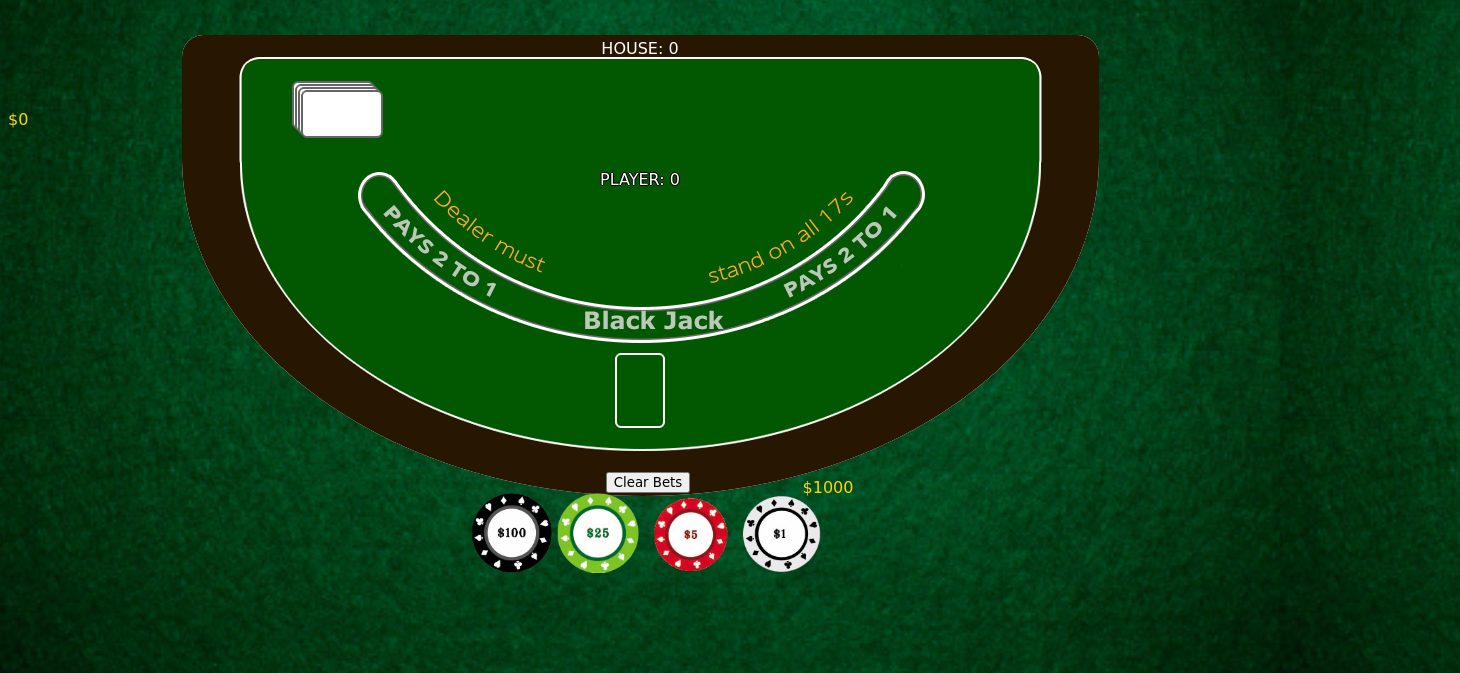
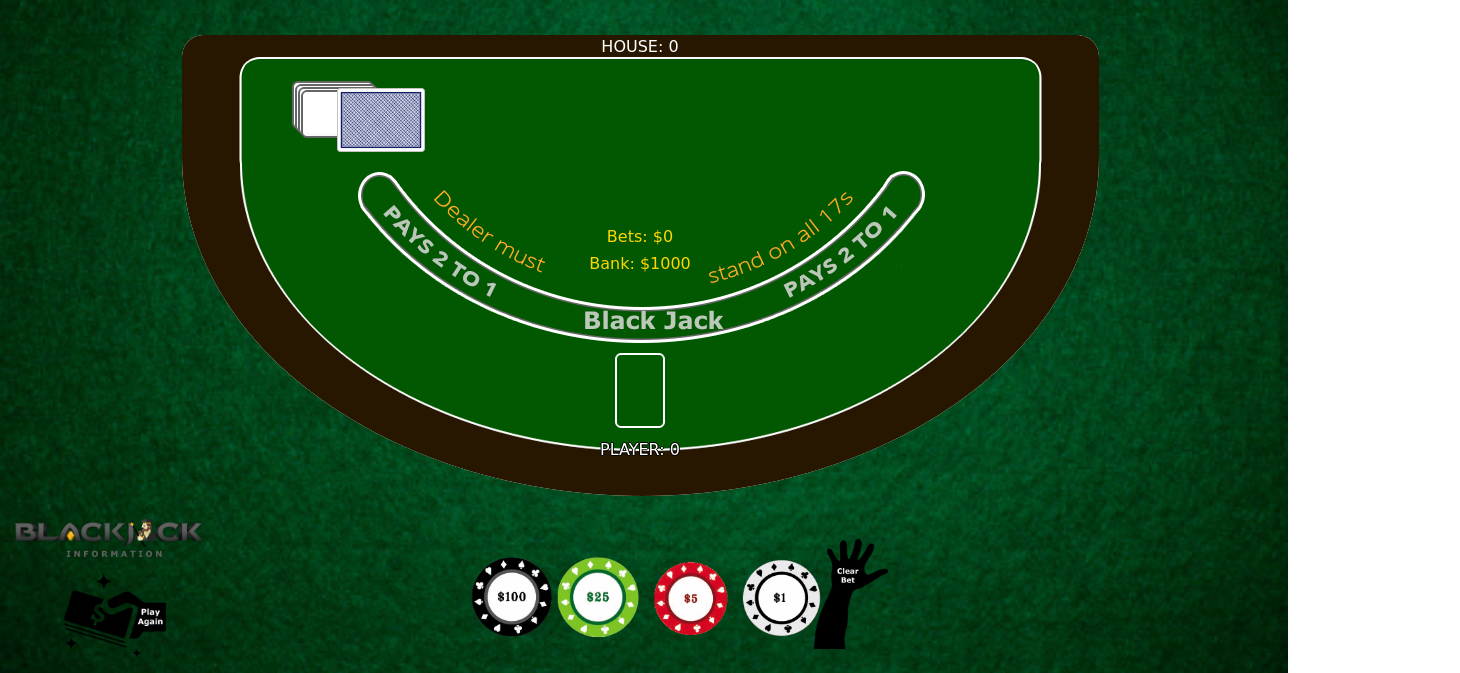
Before and after one commit to OppaKimchee/project1, a plain HTML site: page index.html in a window 1280 px wide. Shown: the part 143-816 px from the top of the page, 1460 px wide, since content can reach past the window. Drawn offline with nearby package versions, Linux system fonts and the light colour scheme; a web font is replaced by a local one.

Commit message:
finished product, maybe add little extras if have time

```diff
--- a/css/style.css
+++ b/css/style.css
@@ -19,21 +19,46 @@ body{
   background: url("../images/board/table.png") no-repeat center center;
   height:100%;
 }
+#start{
+  position: absolute;
+  left: 5%;
+  bottom: 0%;
+  width: 8%;
+  z-index: 100;
+}
+#instructions{
+  position: absolute;
+  bottom: 11%;
+  left: 1%;
+  width: 15%;
+  z-index: 100;}
+#info{
+  height: 69%;
+  width: 17%;
+  position: absolute;
+  right: 0;
+  bottom: 30%;
+  color:#DDDDDD;
+}
 #deck {
-  width: 25%;
-  color: white;
+  position:absolute;
+  top: 40%;
+  left: 26%;
 }
-#black{
-  color:black;
 
-}
 #house {
   width: 50%;
   margin: 0 auto;
   text-align: center;
   position:relative;
-  top:45px;
+  top: 64px;
   color: white;
+}
+#houseBoard{
+  margin: 6% auto;
+  width: 50%;
+  height: 163px;
+  text-align: center;
 }
 
 #player {
@@ -41,7 +66,7 @@ body{
   text-align: center;
   padding: 0;
   position: relative;
-  bottom: 12px;
+  bottom: -15px;
   text-shadow: -1px 0 black, 0 1px black, 1px 0 black, 0 -1px black;
   margin: 0 auto;
   color: white;
@@ -50,11 +75,18 @@ body{
 
 #playerContainer{
   position:relative;
-  top:150px;
+  top:10%;
 }
 
+#playerBoard{
+  width: 50%;
+  margin: -8% auto;
+  text-align: center;
+}
+
+}
 #chips{
-
+  margin:-5%;
 }
 
 .container{
@@ -63,27 +95,27 @@ body{
 
 
 #display{
-  width: 100%;
-  text-align:center;
+  text-align: center;
   margin: 0 auto;
-  color:#ff6666;
+  color: #ff6666;
+  position: absolute;
+  bottom: 23%;
 }
 #displayContainer{
   position: relative;
   margin: 0 auto;
 }
 #pool{
-  position: absolute;
-  top: 97px;
-  text-align: center;
-  color:gold;
+text-align: center;
+color: gold;
+position: relative;
+bottom: 10%;
 }
 #bank{
   color: gold;
   text-align: center;
   position: relative;
-  top: 465px;
-  left: 188px;
+  top: -9%;
 }
 #betDisplay{
   width: 75%;
@@ -93,7 +125,8 @@ body{
   height: 80px;
 }
 .hitStand{
-  width: 50%;
+  width: 100px;
+  height:100px;
   margin: 0 auto;
   text-align: center;
   position: relative;
@@ -103,12 +136,25 @@ body{
   text-align: center;
   margin: 0 auto;
   position: absolute;
+  bottom:0;
 }
 #buttonContainer{
   width: 100%;
   margin: 0 auto;
   text-align: center;
   position:absolute;
-  bottom: 10%;
+  bottom: 2%;
   min-width:960px;
 }
+#clear{
+  width: 10%;
+  position: absolute;
+  right: 29%;
+  bottom: -9%;
+}
+#deal{
+  width: 92px;
+  position: absolute;
+  right: 25%;
+  bottom: -9%;
+}
--- a/index.html
+++ b/index.html
@@ -14,29 +14,25 @@
 </head>
 <body>
   <div id="table">
-    <header>
-      <h1><img src="images/board/Blackjack.gif" id="logo">Go Broke or Go Home!</h1>
-    </header>
-    <nav><button id="start">START</button></nav>
+    <h1><img src="images/board/Blackjack.gif" id="logo">Go Broke or Go Home!</h1>
+    <img src="images/board/reset.png" id="start">
+    <img src="images/board/info.png" id="instructions">
     <div class="container">
-      <div id="house">HOUSE: <span></span>
-        <div id="houseBoard"></div>
-      </div>
+      <div id="deck" class="card back west"></div>
+      <div id="house">HOUSE: <span></span></div>
+      <div id="houseBoard"></div>
     </div>
-    <div id="displayContainer">
-      <div id="pool">POOL</div>
-      <div id="bank">BANK</div>
-      <div id="display">DISPLAY</div>
-    </div>
+    <div id="display">DISPLAY</div>
+    <div id="pool">POOL</div>
+    <div id="bank">BANK</div>
     <div class="container" id="playerContainer">
-      <div id="player">PLAYER: <span></span>
-        <div id="playerBoard"></div>
-      </div>
+      <div id="player">PLAYER: <span></span></div>
+      <div id="playerBoard"></div>
     </div>
     <div id="buttonContainer">
       <div class="playerProgress">
-        <button id="clear">Clear Bets</button>
-        <button id="deal">Deal Cards</button>
+        <img src="images/board/clear.png" id="clear">
+        <img src="images/board/deal.png" id="deal">
       </div>
       <div class="playerProgress" id="chips">
         <img src="images/board/hundred.png" id="hundred">
@@ -45,9 +41,23 @@
         <img src="images/board/one.png" id="one">
       </div>
       <div id="hitStandDisplay">
-        <button class="hitStand" id="hit">HIT</button>
-        <button class="hitStand" id="stand">STAND</button>
+        <img src="images/board/hit.png" class="hitStand" id="hit">
+        <img src="images/board/stand.png" class="hitStand" id="stand">
       </div>
+    </div>
+    <div id="info">
+      <strong>Instructions:</strong>
+      <br>------------
+      <br>1. Place your bets.
+      <br><br>2. Press Deal Cards to start the match after placing your bets.
+      <br><br>3. Press Hit to get another card.
+      <br><br>4. Press Stand to end your turn.
+      <br><br>5. If you win, you will gain your bet x2 in your bank.
+      <br><br>6. If you lose, you lose your bet.
+      <br><br>7. Getting 21 (Ace + any card value with 10) on initial hand, you will gain your bet x2 + another 1.5x your bet!
+      <br><br>8. If dealer gets 21 and its not a tie then you just lose your bet.
+      <br><br>9. Cards: 2,3,4,5,6,7,8,9,10,
+      <br><br>10. Jack = 10, Queen = 10, King = 10, Aces will initially be 11 and can be turned to 1.
     </div>
   </div>
   <script src="js/script.js"></script>
--- a/js/functions.js
+++ b/js/functions.js
@@ -133,7 +133,6 @@ function render() {
   else{
     $('#deal').show();
   }
-
   handInProgress ? $('.playerProgress').hide() : $('.playerProgress').show();
   handInProgress ? $('#hitStandDisplay').show() : $('#hitStandDisplay').hide();
   if (playerHand.length) renderHands();
@@ -141,10 +140,9 @@ function render() {
   if(handInProgress) $('#house span').text(houseHand[1].rank);
   if (!handInProgress) $('#house span').text(houseVal);
   $('#player span').text(playerVal);
-  $('#bank').text(`$${bank}`);
-  $('#pool').text(`$${pool}`);
-  console.log(bank)
-  if(bank < 1 && pool === 0) message = "Sorry, you're bankrupt! Please go to the ATM and feed me more please... I mean press start to play again.";
+  $('#bank').text(`Bank: $${bank}`);
+  $('#pool').text(`Bets: $${pool}`);
+  if(bank < 1 && pool === 0) message = "Sorry, you're bankrupt! Please go to the ATM and feed me more please... I mean press play again. I DARE YOU!.";
 }
 
 function renderHands() {
--- a/js/script.js
+++ b/js/script.js
@@ -38,6 +38,10 @@ $('#stand').on('click',handleStand);
 
 $('#start').on('click',init);
 
+$('#instructions').on('click',function(event){
+  $('#info').toggle();
+});
+
 /*-- Initializer --*/
 function init(){
   deck = createDeck();
@@ -54,12 +58,14 @@ function init(){
   message = "";
   $('#playerBoard').html('');
   $('#houseBoard').html('');
+  $('#info').hide();
   render();
 }
 
 /*-- Game Logic --*/
 function dealHand(){
   handInProgress = true;
+  message = "";
   dealCards();
   playerVal = getHandVal(playerHand);
   houseVal = getHandVal(houseHand);
```
Also changed, not shown: images/blackjack.png (added), images/board/clear.png (added), images/board/deal.png (added), images/board/hit.png (added), images/board/info.png (added), images/board/reset.png (added), images/board/stand.png (added), images/logo.gif (added).
